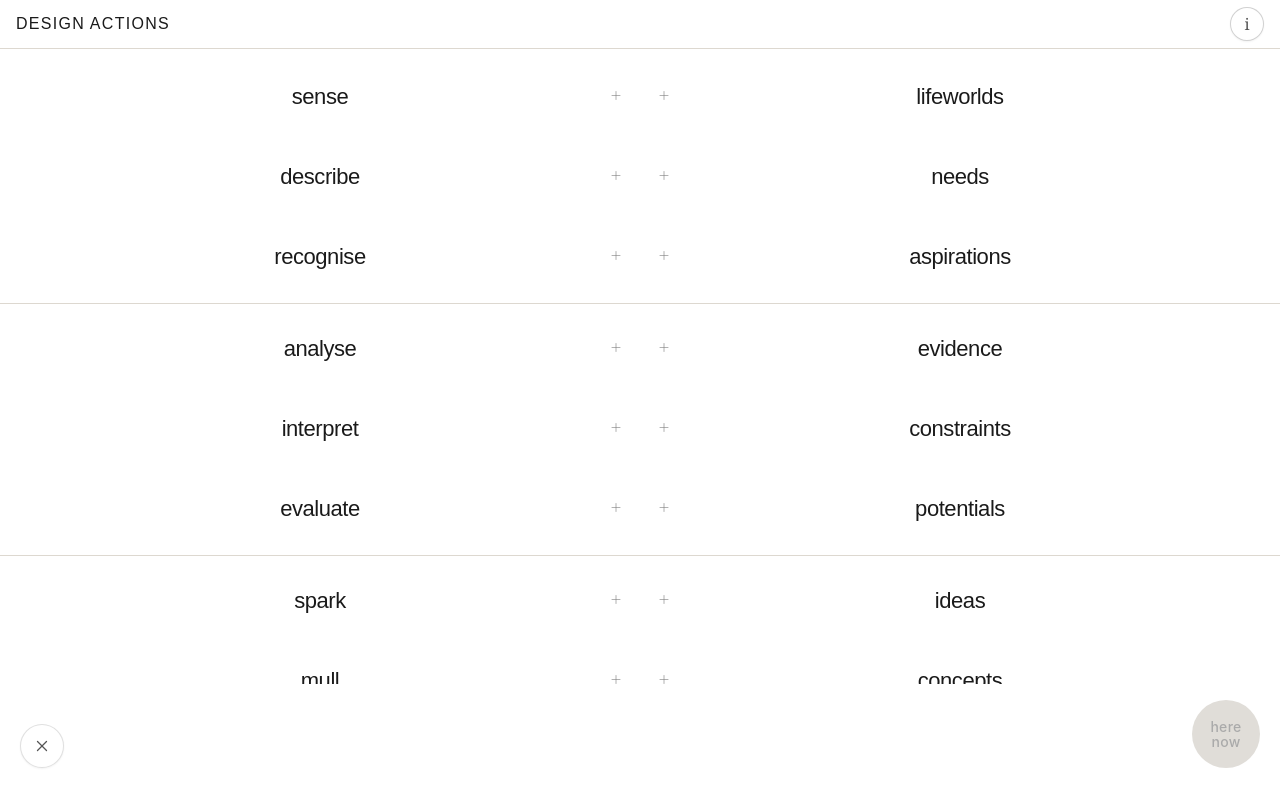
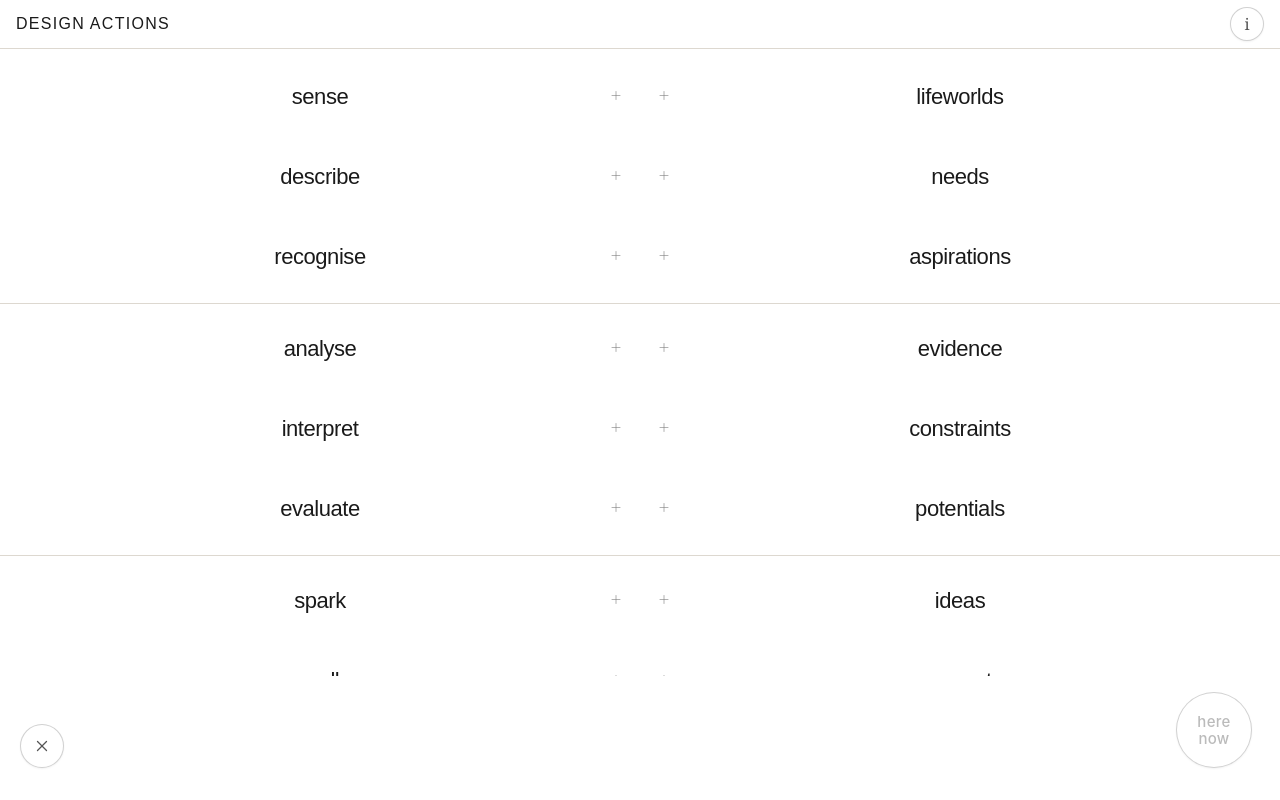
Before and after one commit to stephencairns-hash/Design-Actions, a React (Vite) app: page / in a window 1280 px wide. Built offline with nearby package versions, Linux system fonts and the light colour scheme.

Commit message:
Update button styles and dimensions in App component

```diff
--- a/src/App.jsx
+++ b/src/App.jsx
@@ -509,7 +509,7 @@ export default function DesignActions() {
       {/* NAV - grid row 3 */}
       <div style={{ background: "#fff", padding: "16px 20px 32px", display: "flex", alignItems: "flex-end", justifyContent: "space-between", flexShrink: 0 }}>
         {screen === "home" && (
-          <button onClick={() => { setSelCue(null); setSelContour(null); setOpenItem(null); setClearKey(k => k+1); setFrontOpen(null); }} style={{ width: 44, height: 44, borderRadius: "50%", border: "1px solid rgba(0,0,0,0.12)", background: "#fff", cursor: "pointer", display: "flex", alignItems: "center", justifyContent: "center", color: "#555", padding: 0, boxShadow: "0 1px 2px rgba(0,0,0,0.05)" }} aria-label="clear">
+          <button onClick={() => { setSelCue(null); setSelContour(null); setOpenItem(null); setClearKey(k => k+1); setFrontOpen(null); }} style={{ width: 44, height: 44, borderRadius: "50%", border: "1.5px solid rgba(0,0,0,0.18)", background: "#fff", cursor: "pointer", display: "flex", alignItems: "center", justifyContent: "center", color: "#555", padding: 0, boxShadow: "0 1px 2px rgba(0,0,0,0.05)" }} aria-label="clear">
             <svg width="18" height="18" viewBox="0 0 24 24" fill="none" stroke="currentColor" strokeWidth="1.75" strokeLinecap="round" strokeLinejoin="round">
               <line x1="18" y1="6" x2="6" y2="18"/><line x1="6" y1="6" x2="18" y2="18"/>
             </svg>
@@ -519,13 +519,13 @@ export default function DesignActions() {
           <button
             disabled={!bothSelected}
             onClick={() => { if (bothSelected) { setScreen("prompt"); setMode("read"); setHereTrigger(t => t + 1); } }}
-            style={{ width: 68, height: 68, borderRadius: "50%", background: bothSelected ? "#1a1a2e" : "#e0ddd8", color: bothSelected ? "#fff" : "#aaa", border: "none", cursor: bothSelected ? "pointer" : "not-allowed", boxShadow: bothSelected ? "0 4px 12px rgba(0,0,0,0.12)" : "none", display: "flex", flexDirection: "column", alignItems: "center", justifyContent: "center", lineHeight: 1.1, fontFamily: "Inter, sans-serif", fontWeight: 500, fontSize: 14, letterSpacing: "0.02em", padding: 0 }} aria-label="here and now">
+            style={{ width: 76, height: 76, borderRadius: "50%", background: bothSelected ? "#1a1a2e" : "#fff", color: bothSelected ? "#fff" : "#bbb", border: bothSelected ? "none" : "1.5px solid rgba(0,0,0,0.18)", cursor: bothSelected ? "pointer" : "not-allowed", boxShadow: bothSelected ? "0 4px 12px rgba(0,0,0,0.12)" : "0 1px 2px rgba(0,0,0,0.05)", display: "flex", flexDirection: "column", alignItems: "center", justifyContent: "center", lineHeight: 1.15, fontFamily: "Inter, sans-serif", fontWeight: 500, fontSize: 15, letterSpacing: "0.02em", padding: 0, marginRight: 8 }} aria-label="here and now">
             <span>here</span>
             <span>now</span>
           </button>
         )}
         {screen === "prompt" && (
-          <button onClick={() => { setScreen("home"); setOpenItem(null); setMode("browse"); }} style={{ width: 44, height: 44, borderRadius: "50%", border: "1px solid rgba(0,0,0,0.12)", background: "#fff", cursor: "pointer", display: "flex", alignItems: "center", justifyContent: "center", color: "#555", padding: 0, boxShadow: "0 1px 2px rgba(0,0,0,0.05)" }} aria-label="back to theory">
+          <button onClick={() => { setScreen("home"); setOpenItem(null); setMode("browse"); }} style={{ width: 44, height: 44, borderRadius: "50%", border: "1.5px solid rgba(0,0,0,0.18)", background: "#fff", cursor: "pointer", display: "flex", alignItems: "center", justifyContent: "center", color: "#555", padding: 0, boxShadow: "0 1px 2px rgba(0,0,0,0.05)" }} aria-label="back to theory">
             <svg width="18" height="18" viewBox="0 0 24 24" fill="none" stroke="currentColor" strokeWidth="1.75" strokeLinecap="round" strokeLinejoin="round">
               <line x1="19" y1="12" x2="5" y2="12"/><polyline points="12 19 5 12 12 5"/>
             </svg>
```
